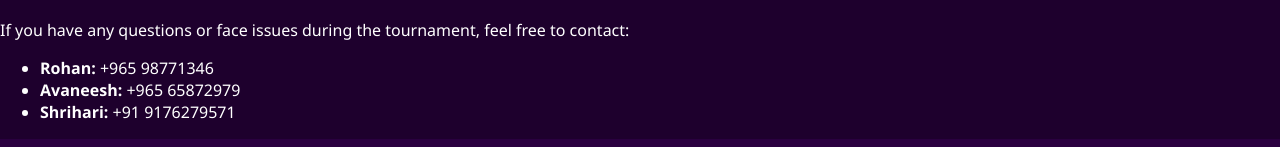
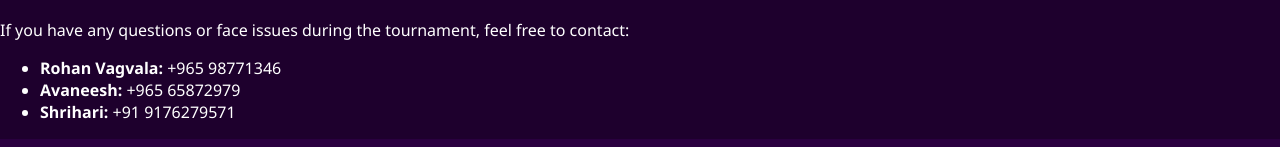
Before and after one commit to youngstarskw/youngstars-juniors, a plain HTML site: page help.html in a window 1280 px wide. Shown: the part 247-394 px from the top of the page. Drawn offline with Linux system fonts and the light colour scheme.

Commit message:
Update help.html

```diff
--- a/help.html
+++ b/help.html
@@ -22,7 +22,7 @@
     <p>If you have any questions or face issues during the tournament, feel free to contact:</p>
 
     <ul>
-      <li><strong>Rohan:</strong> +965 98771346</li>
+      <li><strong>Rohan Vagvala:</strong> +965 98771346</li>
       <li><strong>Avaneesh:</strong> +965 65872979</li>
       <li><strong>Shrihari:</strong> +91 9176279571</li>
     </ul>
```
